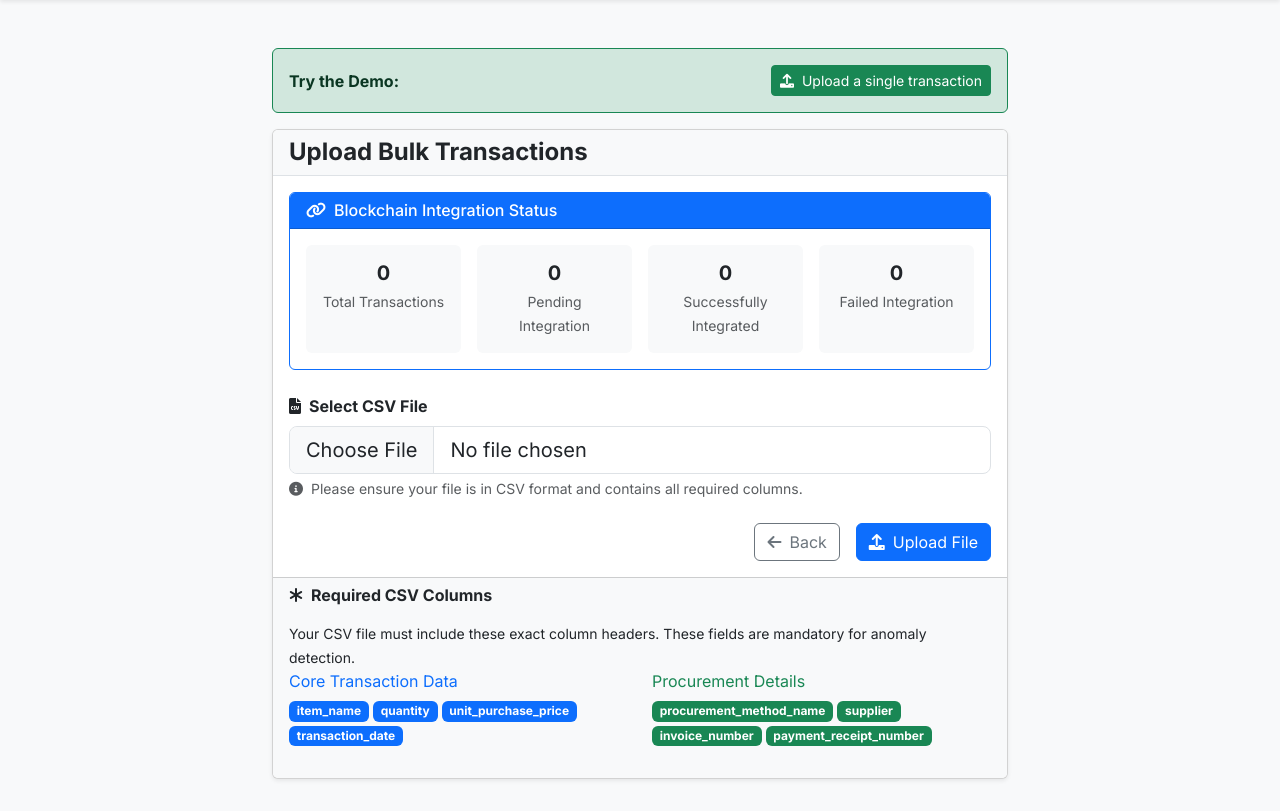
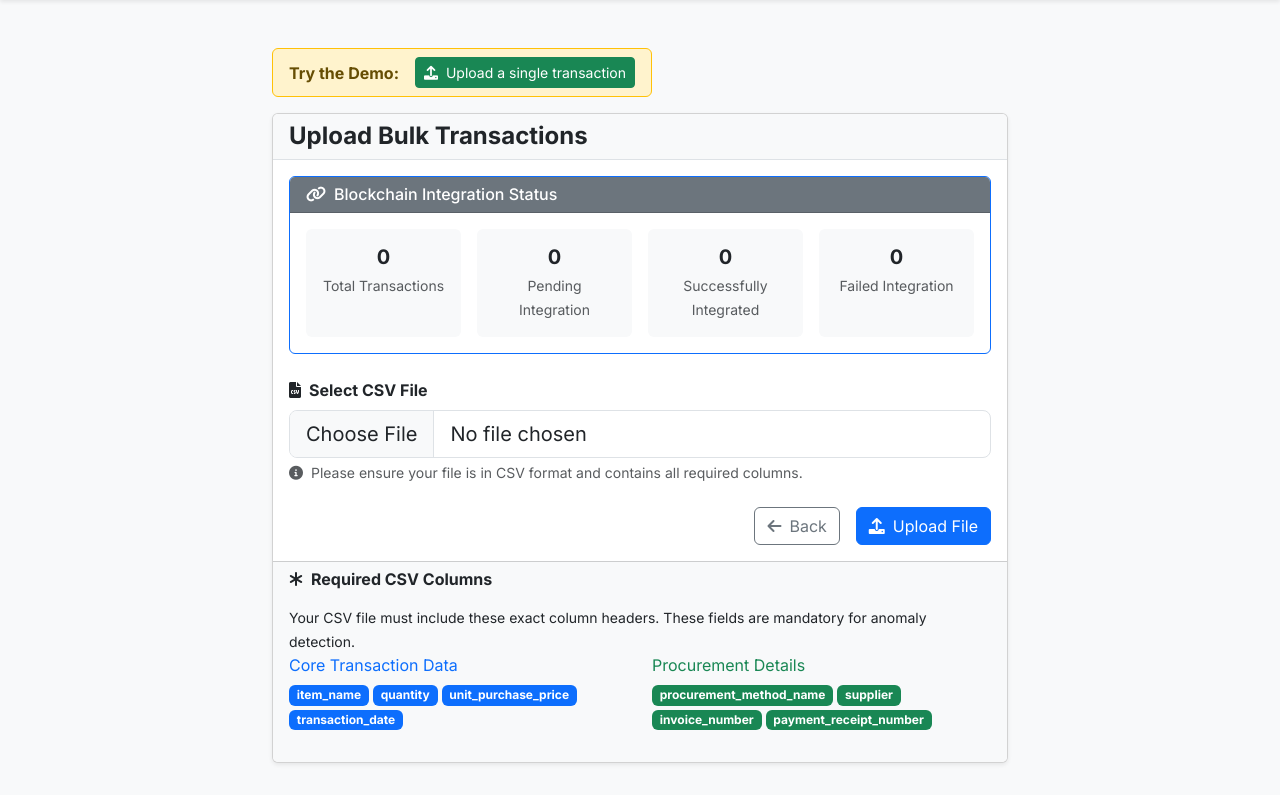
Before and after one commit to gabegtrrz/WatchdogAI, a Django app: page /transactions/upload/ in a window 1280 px wide. Shown: the part 70-881 px from the top of the page. After the commit the page ends 836 px from the top, so only its background shows below. Run offline with Django 5.2, Linux system fonts and the light colour scheme; data that the repository does not hold is empty; parts of the project's set-up code (start-up, migrations or seed data) failed here and were passed over.

Commit message:
Make demo button more noticeable

```diff
--- a/templates/transaction_management/upload.html
+++ b/templates/transaction_management/upload.html
@@ -6,17 +6,12 @@
 {% block content %}
 <div class="row justify-content-center">
     <div class="col-lg-8">
-        <div class="mt-3">
-            <div class="alert alert-success border-success">
-                <div class="d-flex align-items-center">
-
-                    <div class="flex-grow-1">
-                        <strong>Try the Demo:</strong>
-                    </div>
-                    <a href="{% url 'single-transaction-upload' %}" class="btn btn-success btn-sm">
-                        <i class="fas fa-upload me-1"></i> Upload a single transaction
-                    </a>
-                </div>
+        <div class="mt-3 d-flex justify-content-start">
+            <div class="alert alert-warning border-warning d-inline-flex align-items-center py-2 px-3">
+                <strong class="me-3">Try the Demo:</strong>
+                <a href="{% url 'single-transaction-upload' %}" class="btn btn-success btn-sm">
+                    <i class="fas fa-upload me-1"></i> Upload a single transaction
+                </a>
             </div>
         </div>
         <div class="card shadow-sm">
@@ -25,6 +20,7 @@
                     Upload Bulk Transactions
                 </h4>
             </div>
+
             <div class="card-body">
                 {% if messages %}
                     {% for message in messages %}
@@ -38,7 +34,7 @@
                 <!-- Blockchain Status Section -->
                 {% if blockchain_status %}
                 <div class="card mb-4 border-primary">
-                    <div class="card-header bg-primary text-white">
+                    <div class="card-header bg-secondary text-white">
                         <h6 class="mb-0">
                             <i class="fas fa-link me-2"></i>Blockchain Integration Status
                         </h6>
```
